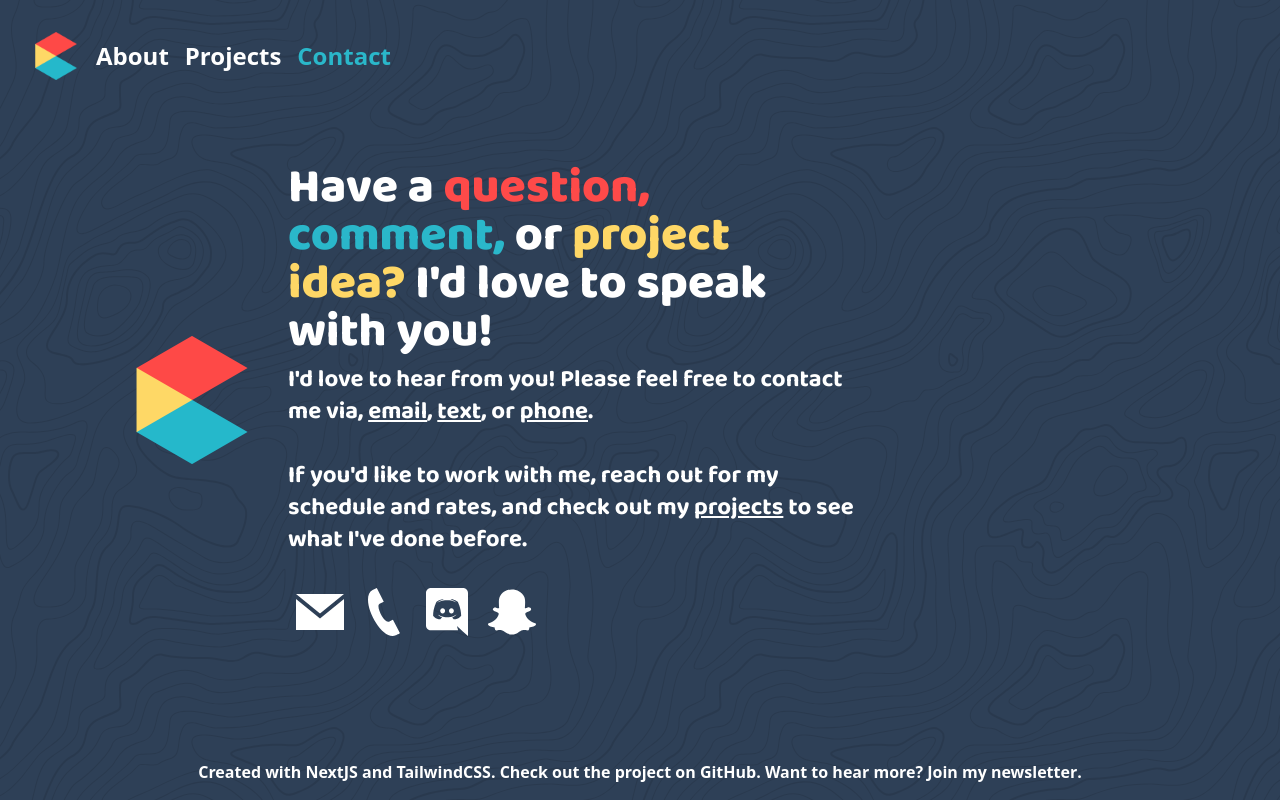
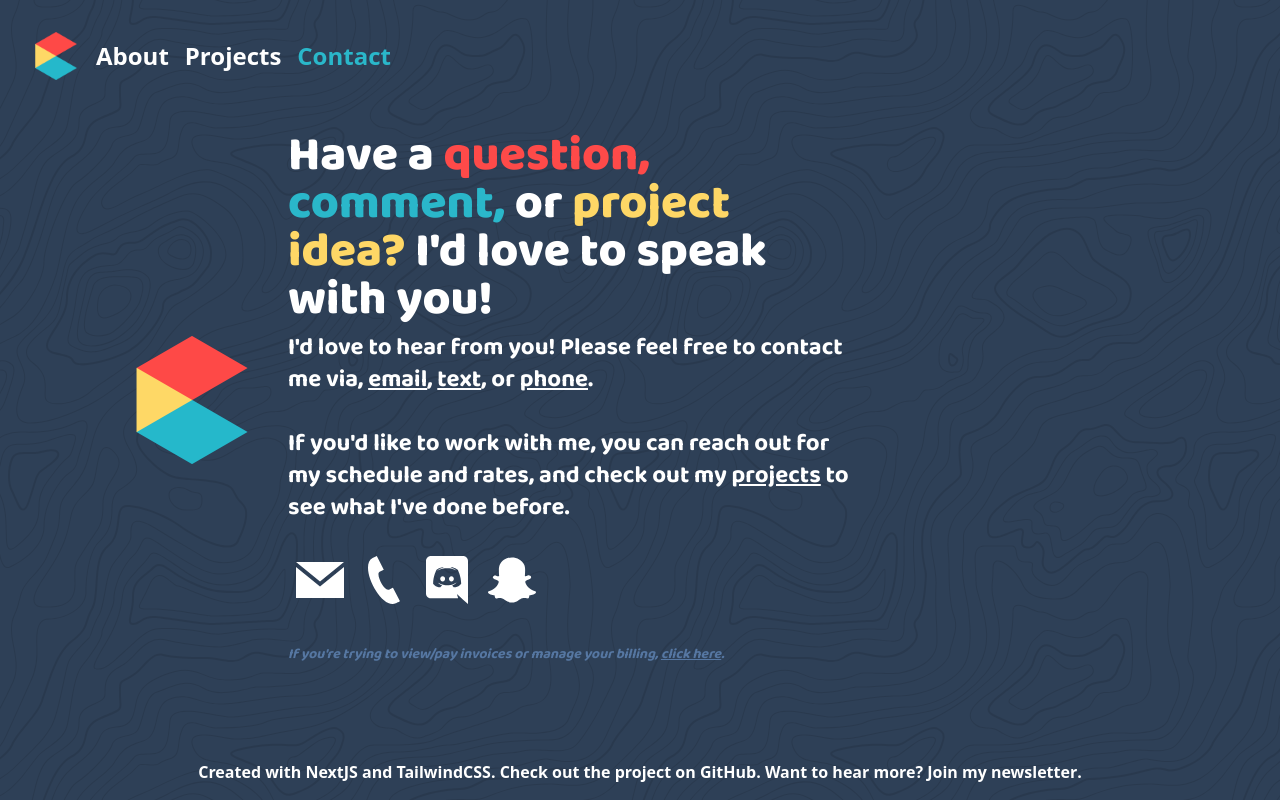
Before and after one commit to camdan-me/portfolio-next, a Next.js app: page /contact in a window 1280 px wide. Built offline with nearby package versions, Linux system fonts and the light colour scheme.

Commit message:
✨ add billing link

```diff
--- a/src/pages/contact.js
+++ b/src/pages/contact.js
@@ -25,7 +25,7 @@ export default function Home() {
             <h2 className="mt-2 font-bold text-center text-white text-l sm:text-2xl sm:text-left">
               I&apos;d love to hear from you! Please feel free to contact me via, <Link href="mailto:hello@camdan.me" className="underline">email</Link>, <Link href="tel:7194226326" className="underline">text</Link>, or <Link href="tel:7194226326" className="underline">phone</Link>.<br />
               <br />
-              If you&apos;d like to work with me, reach out for my schedule and rates, and check out my <Link href="/projects" className="underline">projects</Link> to see what I&apos;ve done before.
+              If you&apos;d like to work with me, you can reach out for my schedule and rates, and check out my <Link href="/projects" className="underline">projects</Link> to see what I&apos;ve done before.
               <div className="flex flex-row justify-center mt-8 sm:justify-start">
                 <Link href="mailto:hello@camdan.me" target="_blank">
                   <svg xmlns="http://www.w3.org/2000/svg" className="w-8 mx-2 sm:w-12 fill-white" viewBox="0 0 24 24"><path d="M12 12.713l-11.985-9.713h23.97l-11.985 9.713zm0 2.574l-12-9.725v15.438h24v-15.438l-12 9.725z" /></svg>
@@ -40,6 +40,8 @@ export default function Home() {
                   <svg xmlns="http://www.w3.org/2000/svg" className="w-8 mx-2 sm:w-12 fill-white" viewBox="0 0 24 24"><path d="M5.829 4.533c-.6 1.344-.363 3.752-.267 5.436-.648.359-1.48-.271-1.951-.271-.49 0-1.075.322-1.167.802-.066.346.089.85 1.201 1.289.43.17 1.453.37 1.69.928.333.784-1.71 4.403-4.918 4.931-.251.041-.43.265-.416.519.056.975 2.242 1.357 3.211 1.507.099.134.179.7.306 1.131.057.193.204.424.582.424.493 0 1.312-.38 2.738-.144 1.398.233 2.712 2.215 5.235 2.215 2.345 0 3.744-1.991 5.09-2.215.779-.129 1.448-.088 2.196.058.515.101.977.157 1.124-.349.129-.437.208-.992.305-1.123.96-.149 3.156-.53 3.211-1.505.014-.254-.165-.477-.416-.519-3.154-.52-5.259-4.128-4.918-4.931.236-.557 1.252-.755 1.69-.928.814-.321 1.222-.716 1.213-1.173-.011-.585-.715-.934-1.233-.934-.527 0-1.284.624-1.897.286.096-1.698.332-4.095-.267-5.438-1.135-2.543-3.66-3.829-6.184-3.829-2.508 0-5.014 1.268-6.158 3.833z" /></svg>
                 </Link>
               </div>
+              <br />
+              <span className="text-sm italic text-gray-50">If you&apos;re trying to view/pay invoices or manage your billing, <Link href="https://billing.stripe.com/p/login/4gw6rJ136bvp5Ne4gg" className="underline">click here</Link>.</span>
             </h2>
           </div>
         </div>
```
